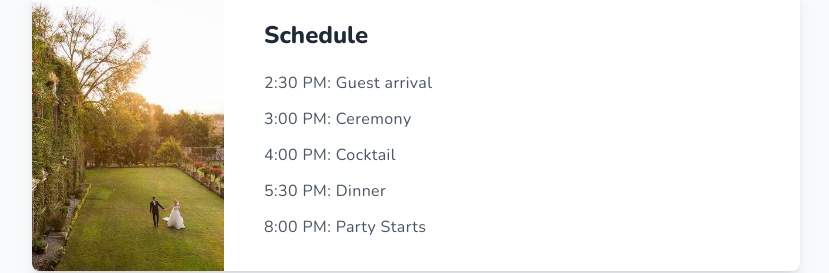
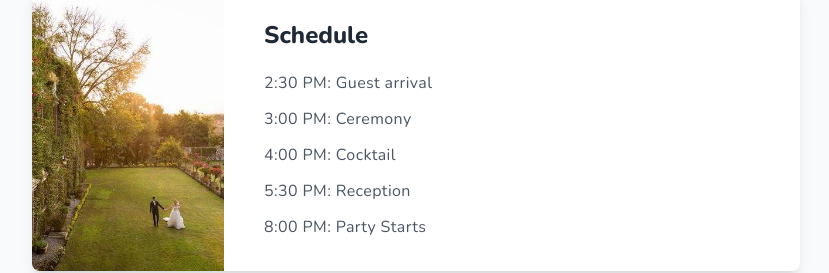
Before and after one commit to Kristina-zh/weeding-invitation, a Next.js app: page / in a window 1280 px wide. Shown: the part 2101-2374 px from the top of the page, without its empty margins (224-1053 px from the left). Built offline with nearby package versions, Linux system fonts and the light colour scheme; a web font is replaced by a local one.

Commit message:
fixed deploy error

```diff
--- a/src/app/translations.ts
+++ b/src/app/translations.ts
@@ -135,7 +135,7 @@ export const weddingTranslations = {
         '2:30 PM: Guest arrival',
         '3:00 PM: Ceremony',
         '4:00 PM: Cocktail',
-        '5:30 PM: Dinner',
+        '5:30 PM: Reception',
         '8:00 PM: Party Starts',
       ],
     },
```
